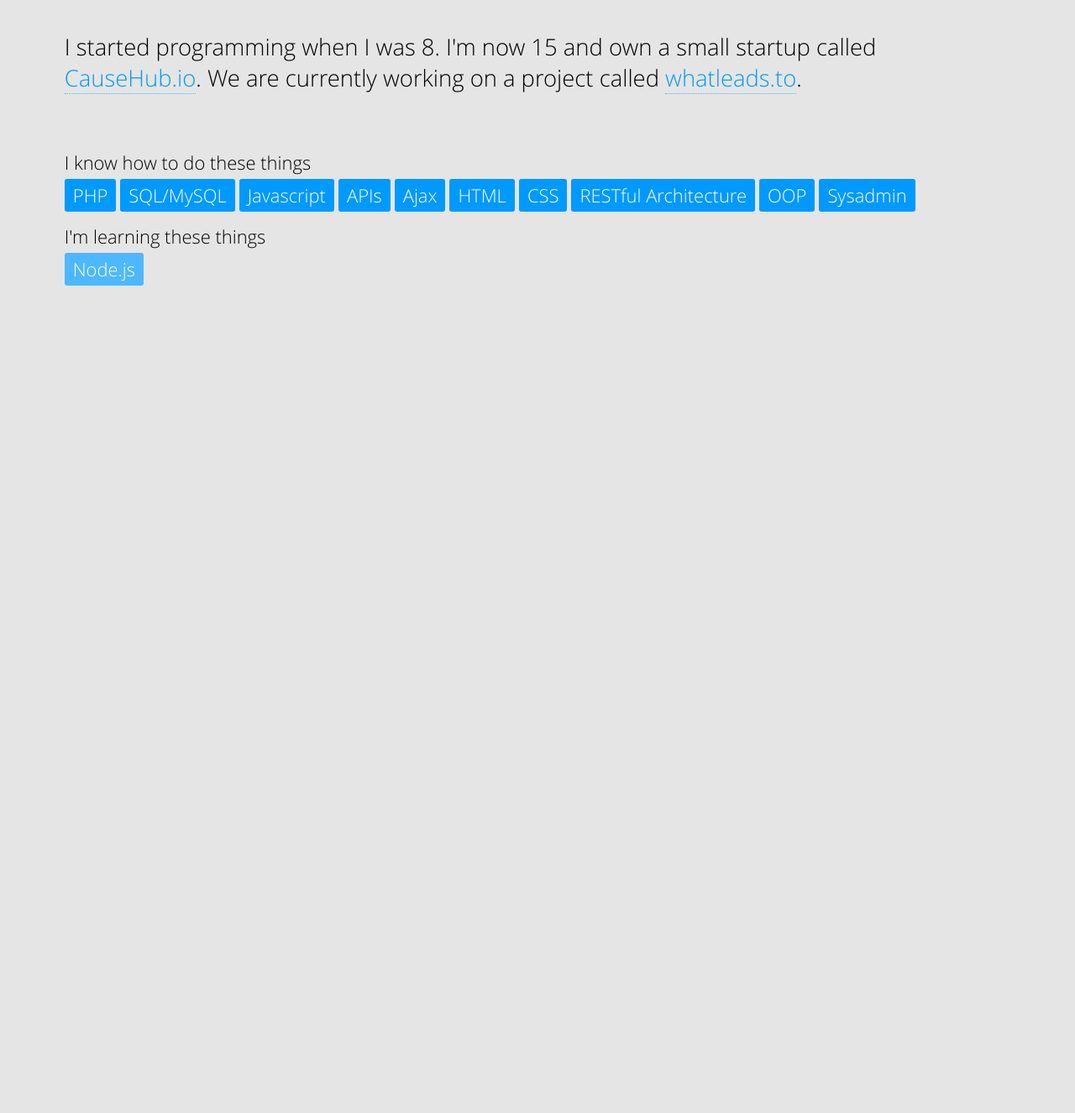
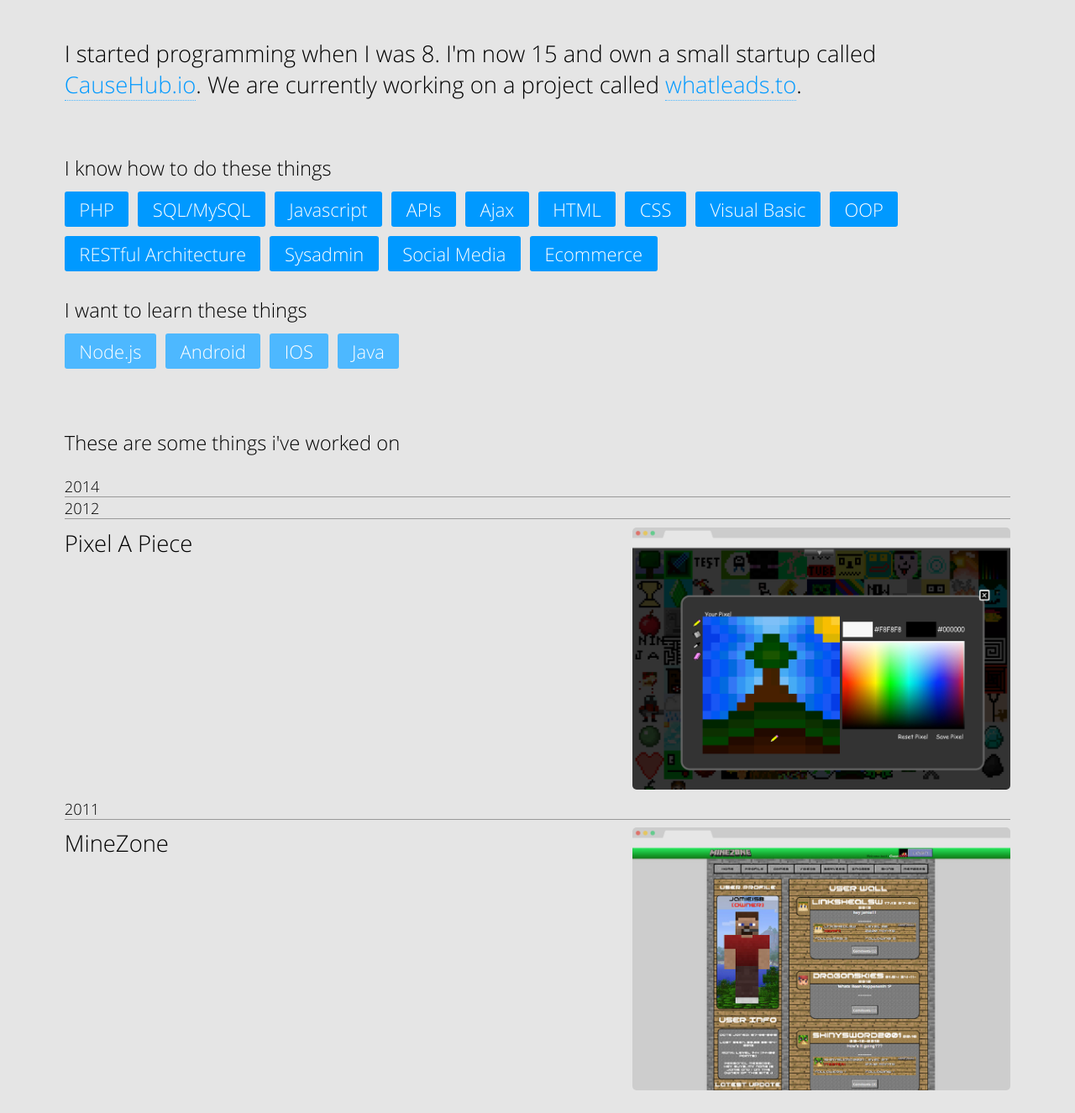
Before and after one commit to viralpickaxe/portfolio, a PHP site: page / in a window 1280 px wide. Shown: the part 184-1509 px from the top of the page at 84% size. Before the commit the page ends 524 px from the top, so only its background shows below. Run offline with PHP 8.4, Linux system fonts and the light colour scheme.

Commit message:
Added some project stuff

```diff
--- a/assets/css/_vars.scss
+++ b/assets/css/_vars.scss
@@ -2,3 +2,4 @@ $blue : #0099FF;
 $white : #ffffff;
 $grey : #E5E5E5;
 $blue_active : lighten($blue, 15%);
+$grey_dark : darken($grey, 30%);
--- a/assets/css/elements/_base.scss
+++ b/assets/css/elements/_base.scss
@@ -3,7 +3,7 @@ body {
   font-size: 15px;
   background-color: $grey;
   margin: 0;
-  font-weight: 300;
+  font-weight: 100;
 }
 
 header {
@@ -41,26 +41,29 @@ main {
   width: 88%;
   margin: 0 auto;
   padding: 0;
-  padding-top: 10px;
+  padding-top: 1em;
   font-size: 0.5em;
   > section {
     float: left;
-    //margin-bottom: 10px;
+    width: 100%;
+    margin-bottom: 1em;
+  }
+  p {
+    font-size: 1.3em;
   }
 }
 
 .quickabout {
-  margin-bottom: 30px;
   p {
     font-size: 1.5em;
   }
 }
 
 .skills {
+  margin-bottom: 0;
   p {
-    font-size: 1.2em;
-    margin-bottom: 5px;
-    margin-top: 10px;
+    margin-bottom: 0.5em;
+    margin-top: 0.8em;
   }
   ul {
     list-style-type: none;
@@ -79,11 +82,35 @@ main {
     li {
       float: left;
       font-size: 1.2em;
-      padding: 5px 10px;
+      padding: 0.3em 0.8em;
       color: $white;
-      margin-right: 5px;
-      margin-bottom: 5px;
+      margin-right: 0.5em;
+      margin-bottom: 0.5em;
       border-radius: 3px;
     }
   }
 }
+
+.projects {
+  margin-top: 2em;
+  .date {
+    width: 100%;
+    border-bottom: 1px solid $grey_dark;
+  }
+  .project {
+    @extend .grid;
+    margin: 0.5em 0;
+    .content {
+      @extend .col-3-5;
+      h2 {
+        margin: 0;
+        padding: 0;
+        font-weight: 100;
+      }
+    }
+    img {
+      @extend .col-2-5;
+      border-radius: 5px;
+    }
+  }
+}
--- a/assets/css/elements/_links.scss
+++ b/assets/css/elements/_links.scss
@@ -8,6 +8,7 @@ header {
       content: " <";
     }
     &:hover {
+      border-bottom: 1px dotted $white;
       &:after{
         font-weight: 600;
       }
--- a/index.html
+++ b/index.html
@@ -46,19 +46,43 @@
           <li>Ajax</li>
           <li>HTML</li>
           <li>CSS</li>
+          <li>Visual Basic</li>
+          <li>OOP</li>
           <li>RESTful Architecture</li>
-          <li>OOP</li>
           <li>Sysadmin</li>
+          <li>Social Media</li>
+          <li>Ecommerce</li>
         </ul>
       </section>
 
       <section class="skills">
-        <p>I'm learning these things</p>
+        <p>I want to learn these things</p>
         <ul class="learning">
           <li>Node.js</li>
+          <li>Android</li>
+          <li>IOS</li>
+          <li>Java</li>
         </ul>
       </section>
-    </main>
+
+      <section class="projects">
+        <p>These are some things i've worked on</p>
+        <div class="date">2014</div>
+        <div class="date">2012</div>
+          <div class="project">
+            <div class="content">
+              <h2>Pixel A Piece</h2>
+            </div>
+            <img src="/assets/img/pixelapiece.png" />
+          </div>
+        <div class="date">2011</div>
+          <div class="project">
+            <div class="content">
+              <h2>MineZone</h2>
+            </div>
+            <img src="/assets/img/minezone.png" />
+          </div>
+      </section>
 
   </body>
   <script src="assets/js/script.min.js"></script>
```
Also changed, not shown: assets/css/style.css, assets/img/browser.png (added), assets/img/minezone.png (added), assets/img/pixelapiece.png (added).
